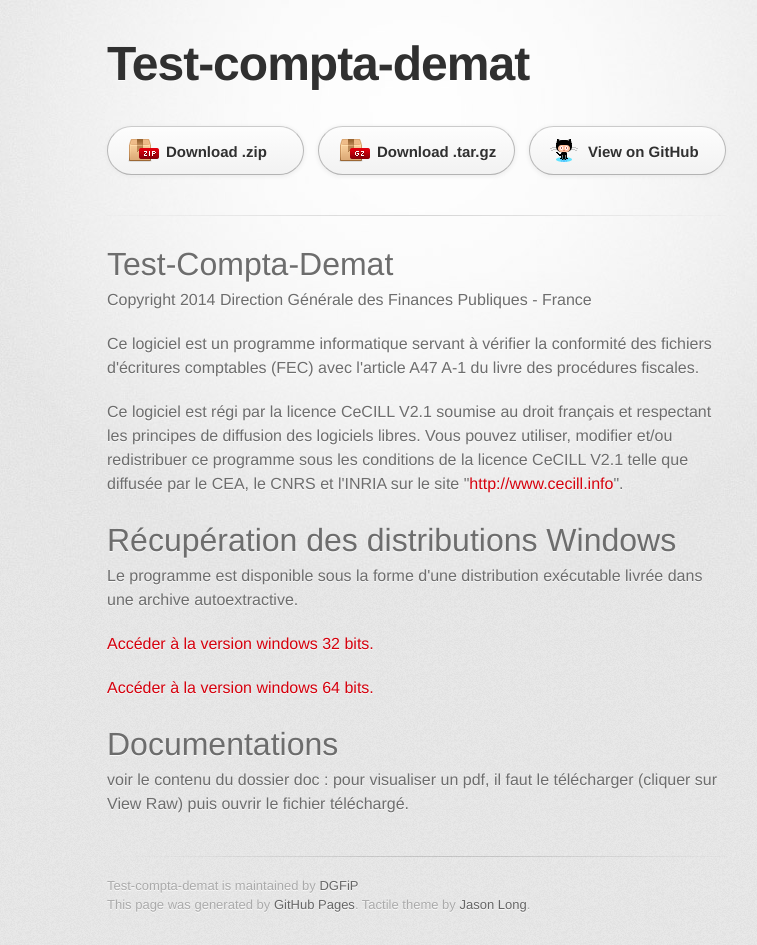
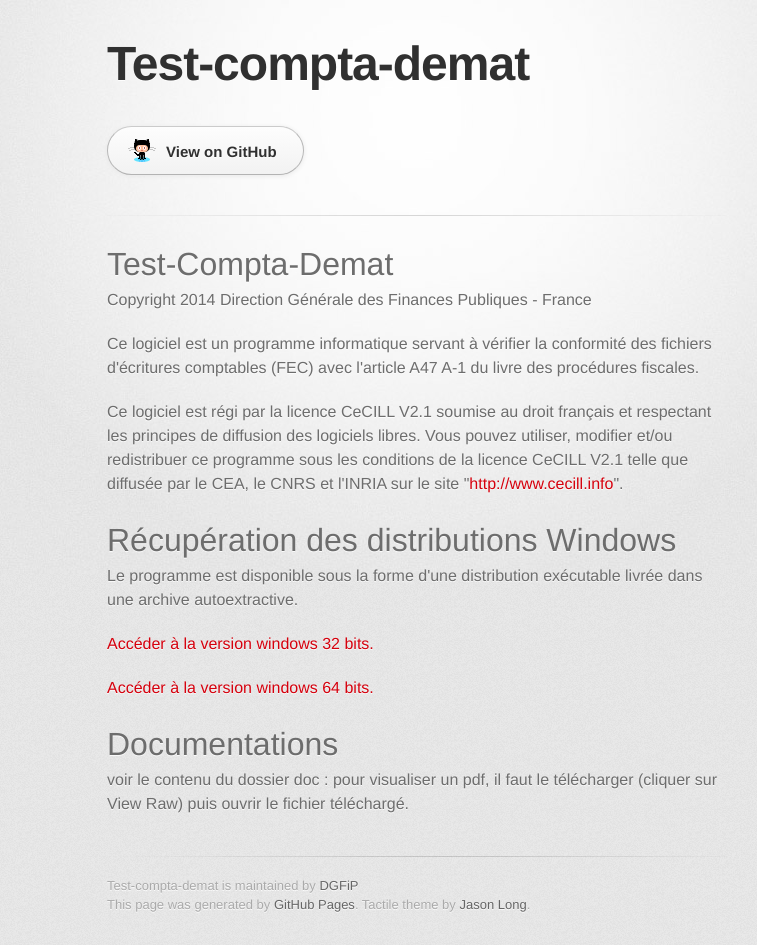
Before and after one commit to DGFiP/Test-Compta-Demat, a plain HTML site: page index.html in a window 1280 px wide. Shown: the whole page, without its empty margins (223-980 px from the left). Drawn offline with Linux system fonts and the light colour scheme; a web font is replaced by a local one.

Commit message:
Update index.html
Suppression liens vers zip et tar du code source

```diff
--- a/index.html
+++ b/index.html
@@ -23,8 +23,6 @@
         </header>
 
         <section id="downloads" class="clearfix">
-          <a href="https://github.com/DGFiP/Test-Compta-Demat/zipball/master" id="download-zip" class="button"><span>Download .zip</span></a>
-          <a href="https://github.com/DGFiP/Test-Compta-Demat/tarball/master" id="download-tar-gz" class="button"><span>Download .tar.gz</span></a>
           <a href="https://github.com/DGFiP/Test-Compta-Demat" id="view-on-github" class="button"><span>View on GitHub</span></a>
         </section>
 
```
